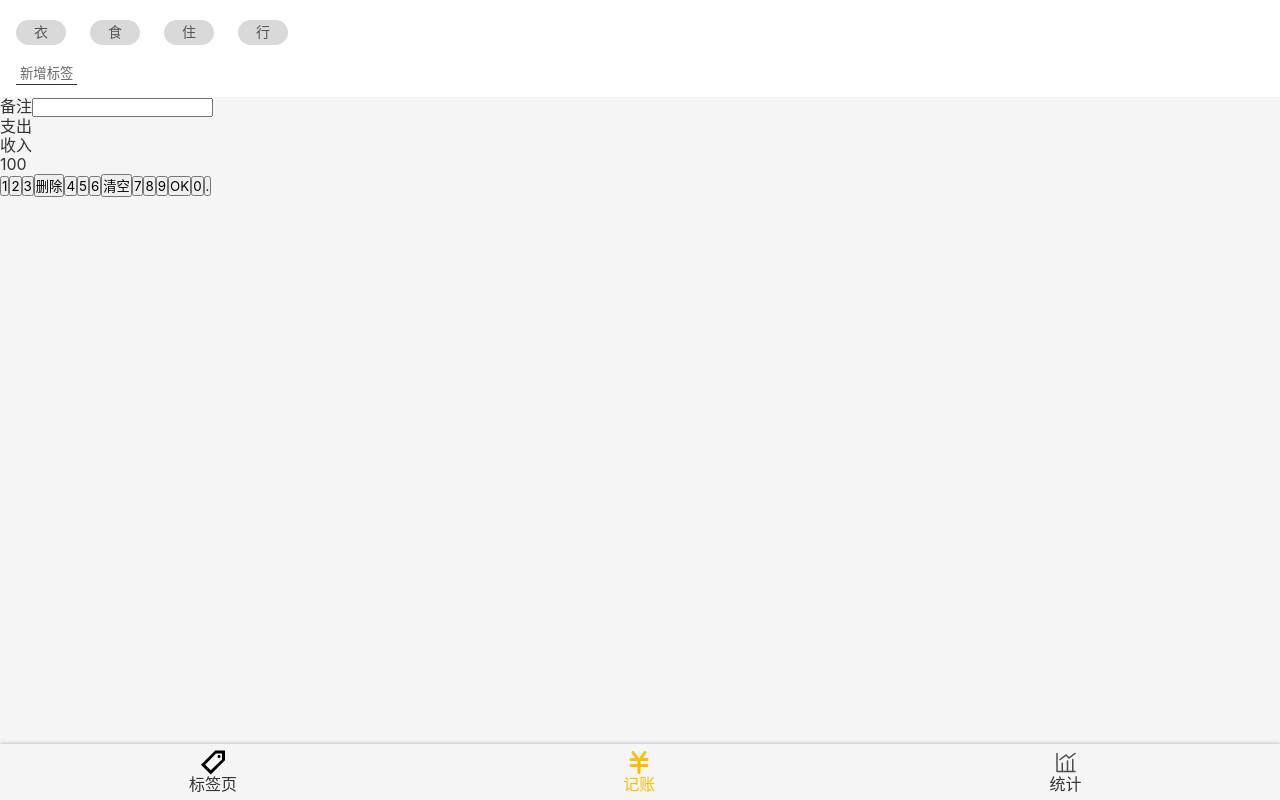
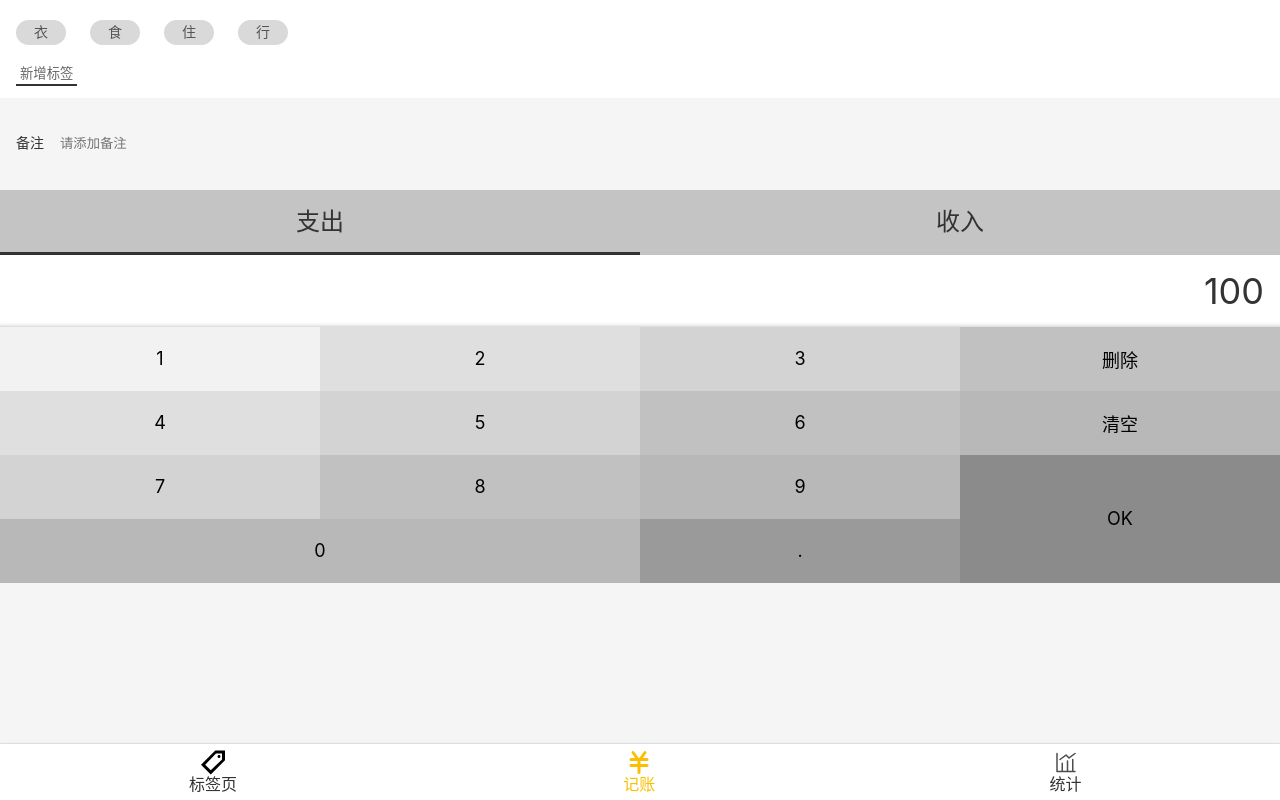
Before and after one commit to houzhikai/diary, a React app: page /#/money in a window 1280 px wide. Built offline with nearby package versions, Linux system fonts and the light colour scheme.

Commit message:
完成 Money.tsx 的UI

```diff
--- a/src/component/Nav.tsx
+++ b/src/component/Nav.tsx
@@ -12,7 +12,8 @@ import Icon from "./icon";
 
 
 const NavWrapper = styled.nav`
-  box-shadow: 0 0 4px rgba(0,0,0,0.3);
+  box-shadow: 0 0 2px rgba(0,0,0,0.3);
+  background: #fff;
   > ul {
     display: flex;
      > li {
--- a/src/index.scss
+++ b/src/index.scss
@@ -25,6 +25,11 @@ body {
   background: #f5f5f5;
 }
 
+//默认的焦点边框去掉样式
+:focus {
+  outline: none;
+}
+
 .icon {
   width: 1em;  //一个字
   height: 1em;
@@ -35,3 +40,9 @@ code {
   font-family: source-code-pro, Menlo, Monaco, Consolas, 'Courier New',
     monospace;
 }
+
+.clearfix::after {
+  content: '';
+  display: block;
+  clear: both;
+}
--- a/src/views/Money.tsx
+++ b/src/views/Money.tsx
@@ -23,26 +23,116 @@ const TagSection = styled.section`
     background: none;
     border: none;
     padding: 2px 4px;
-    border-bottom: 1px solid #333;
+    border-bottom: 2px solid #333;
     color: #666;
     margin-top: 8px;
   }
 
 `
 const NotesSection = styled.section`
+  padding: 10px 16px;
+  font-size: 14px;
+  > label {
+    display: flex;
+    align-items: center;
+    > span{
+      margin-right: 16px;
+      white-space: nowrap;  //防止 前面的 备注 字样变成竖着的字样
+    }
+    > input {
+      display: block;
+      width: 100%;
+      height: 72px;
+      border: none;
+      background: none;
 
+    }
+  }
 `
 const CategorySection = styled.section`
-
+  font-size: 24px;
+    >ul {
+      display: flex;
+      >li {
+        width: 50%;
+        text-align: center;
+        background: #c4c4c4;
+        padding: 18px 0;
+        position: relative;
+        &.selected::after {    //不建议直接在 selected 上直接加 border，因为它会占用体积，使得上下高度不一致
+          content: '';
+          display: block;
+          height: 3px;
+          background: #333;
+          position: absolute;
+          width: 100%;
+          left: 0;  //默认都要加上这句话
+          bottom: 0;
+        }
+      }
+    }
 `
 const NumberPadSection = styled.section`
+  display: flex;
+  flex-direction: column;//上下布局
+  > .output {
 
-`
-const TagList = styled.ol`
+    background: #fff;
+    font-size: 36px;
+    line-height: 72px;
+    text-align: right;
+    padding: 0 16px;
+    //                往上提5px  往后缩5px
+    box-shadow: inset 0 -5px 5px -5px rgba(0, 0, 0, 0.3);  //内阴影  只有下面有阴影
+  }
+  > .pad { //面板
 
+    > button {
+      font-size: 18px;
+      float: left;
+      width: 25%;
+      height: 64px;  //高度固定
+      border: none;
+      &.OK {
+        height: 128px;
+        float: right;
+      }
+      &.zero {
+        width: 50%;
+      }
+      &:nth-child(1) {
+        background: #f2f2f2;
+      }
+      &:nth-child(2),
+      &:nth-child(5) {
+        background: #dfdfdf;
+      }
+      &:nth-child(3),
+      &:nth-child(6),
+      &:nth-child(9) {
+        background: #d3d3d3;
+    }
+      &:nth-child(4),
+      &:nth-child(7),
+      &:nth-child(10) {
+        background: #c1c1c1;
+      }
+      &:nth-child(8),
+      &:nth-child(11),
+      &:nth-child(13) {
+        background: #b8b8b8;
+      }
+      &:nth-child(12) {
+        background: #8b8b8b;
+      }&:nth-child(14) {
+        background: #9a9a9a;
+      }
+   }
+  }
 `
 
 function Money() {
+    // @ts-ignore
     return (
         <Layout>
             <TagSection>
@@ -58,21 +148,22 @@ function Money() {
             <NotesSection>
                 <label>
                     <span>备注</span>
-                    <input type="text" />
+                    <input type="text" placeholder='请添加备注'/>
                 </label>
             </NotesSection>
 
             <CategorySection>
                 <ul>
-                    <li>支出</li>
+                    <li className='selected'>支出</li>
                     <li>收入</li>
                 </ul>
             </CategorySection>
 
             <NumberPadSection>
-                <div>
+                <div className='output'>
                     100
-                    <div>
+                </div>
+                <div className='pad clearfix'>
                     <button>1</button>
                     <button>2</button>
                     <button>3</button>
@@ -84,10 +175,9 @@ function Money() {
                     <button>7</button>
                     <button>8</button>
                     <button>9</button>
-                        <button>OK</button>
-                        <button>0</button>
+                    <button className='OK'>OK</button>
+                    <button className='zero'>0</button>
                     <button>.</button>
-                    </div>
                 </div>
             </NumberPadSection>
 
```
Also changed, not shown: 2 other files (tests, documents, lock files or other folders). Lines whose indentation alone changed are shown as unchanged.
